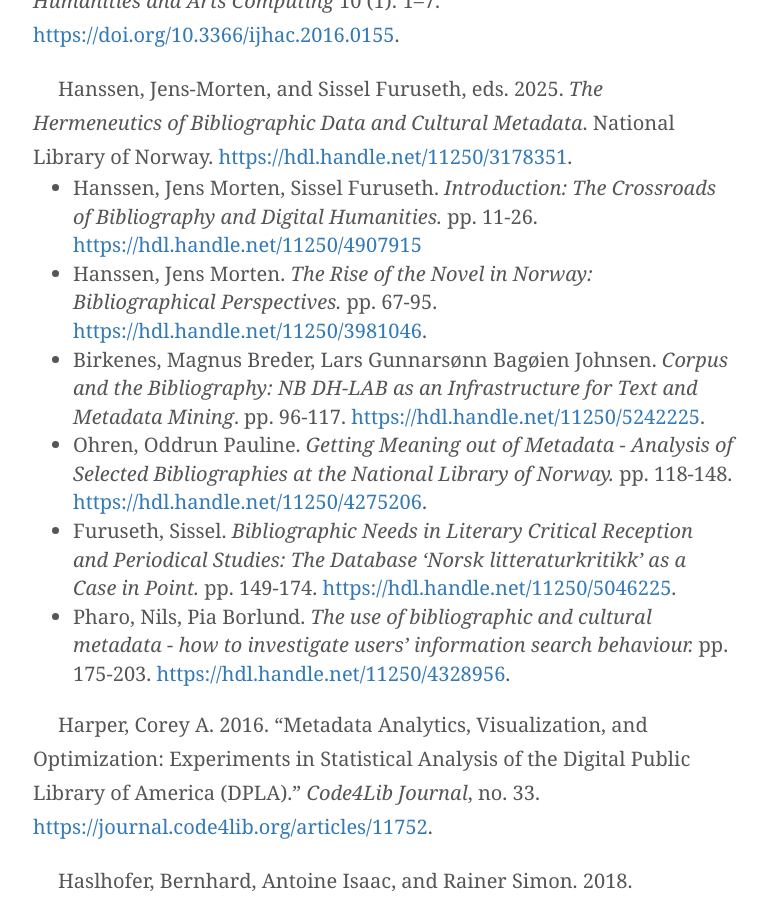
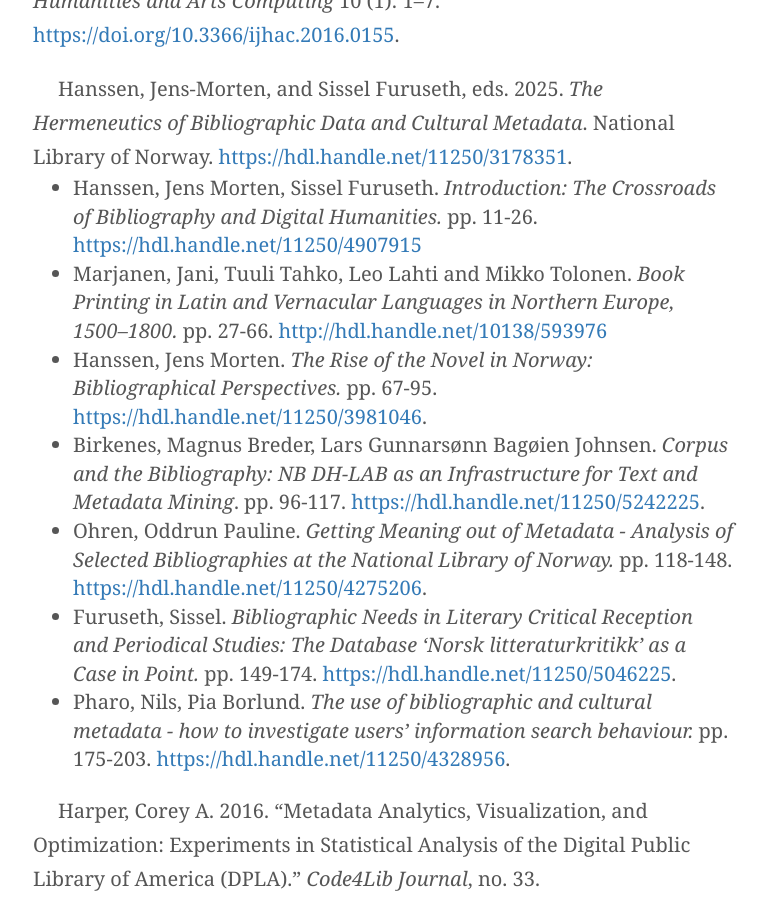
Before and after one commit to pkiraly/pkiraly.github.io, a Jekyll site: the page built from bibliography.md, in a window 1280 px wide and 900 px high, scrolled down 4224 px. Shown: the whole window, without its empty margins (257-1025 px from the left). Built offline with Jekyll 4.4.1, drawn with Linux system fonts in a browser that asks for light colours; nearby versions of some CDN libraries; some web fonts are replaced; comment, search, counter and statistics services are not loaded.

Commit message:
Add bibliography

```diff
--- a/bibliography.md
+++ b/bibliography.md
@@ -66,6 +66,7 @@ Guiliano, Jennifer, and Mia Ridge. 2016. “The Future of Digital Methods for Co
 
 Hanssen, Jens-Morten, and Sissel Furuseth, eds. 2025. _The Hermeneutics of Bibliographic Data and Cultural Metadata_. National Library of Norway. [https://hdl.handle.net/11250/3178351](https://hdl.handle.net/11250/3178351).
 * Hanssen, Jens Morten, Sissel Furuseth. _Introduction: The Crossroads of Bibliography and Digital Humanities._ pp. 11-26. [https://hdl.handle.net/11250/4907915](https://hdl.handle.net/11250/4907915)
+* Marjanen, Jani, Tuuli Tahko, Leo Lahti and Mikko Tolonen. _Book Printing in Latin and Vernacular Languages in Northern Europe, 1500–1800._ pp. 27-66. [http://hdl.handle.net/10138/593976](http://hdl.handle.net/10138/593976)
 * Hanssen, Jens Morten. _The Rise of the Novel in Norway: Bibliographical Perspectives._ pp. 67-95. [https://hdl.handle.net/11250/3981046](https://hdl.handle.net/11250/3981046).
 * Birkenes, Magnus Breder, Lars Gunnarsønn Bagøien Johnsen. _Corpus and the Bibliography: NB DH-LAB as an Infrastructure for Text and Metadata Mining_. pp. 96-117. [https://hdl.handle.net/11250/5242225](https://hdl.handle.net/11250/5242225).
 * Ohren, Oddrun Pauline. _Getting Meaning out of Metadata - Analysis of Selected Bibliographies at the National Library of Norway._ pp. 118-148. [https://hdl.handle.net/11250/4275206](https://hdl.handle.net/11250/4275206).
```
